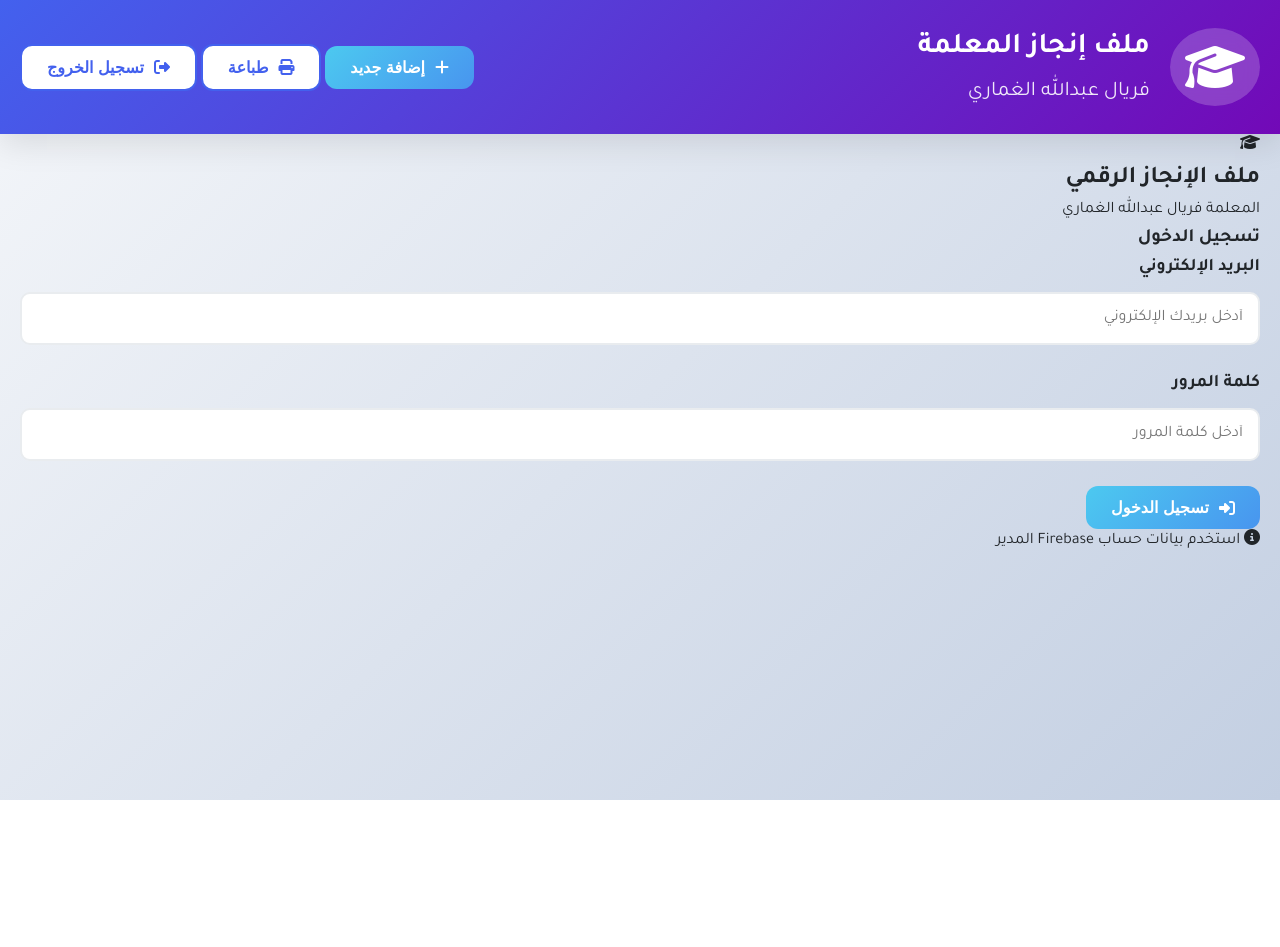
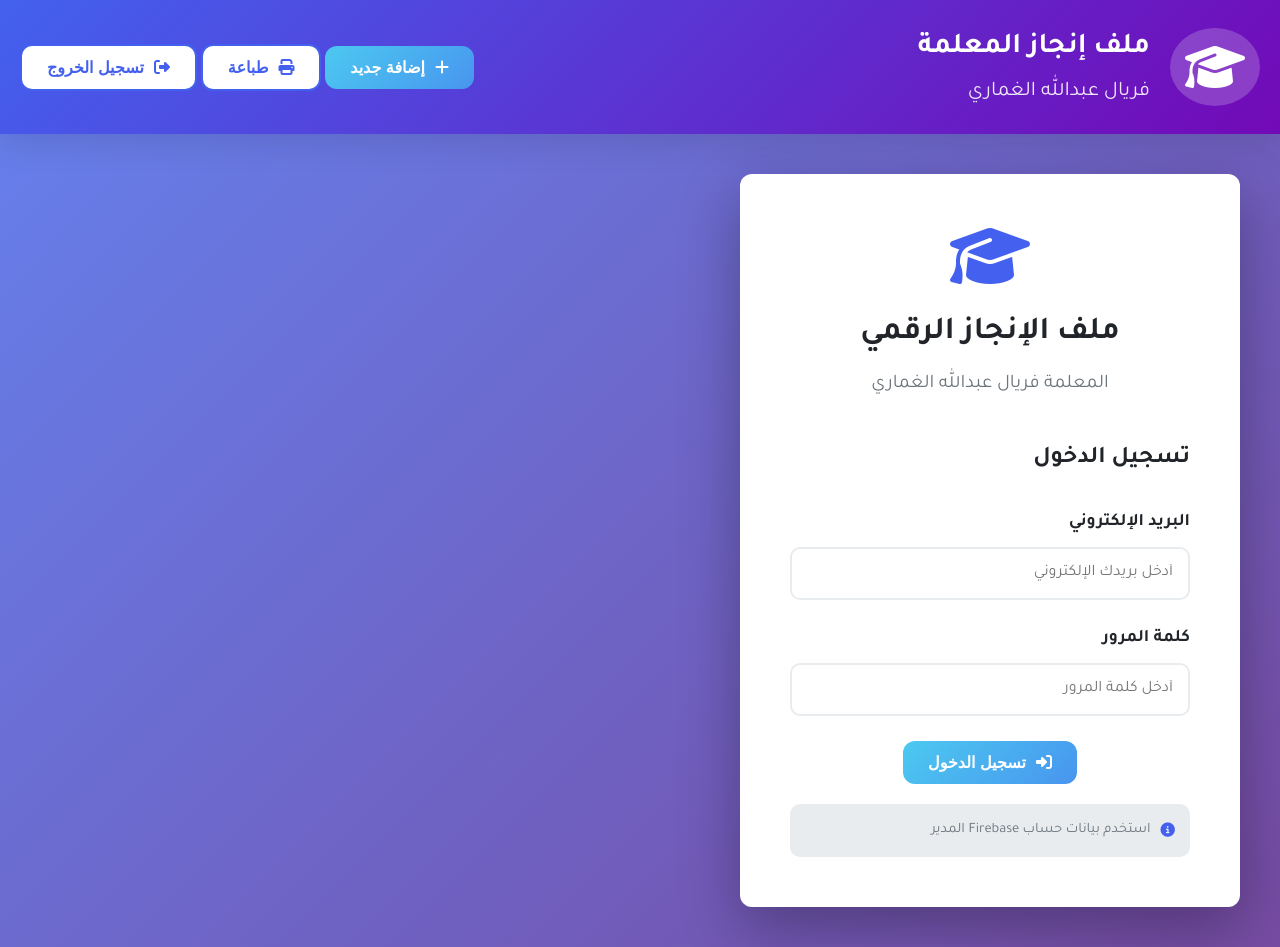
Before and after one commit to srcode11/frial-portfolio44, a website: page index.html in a window 1280 px wide. Before the commit the page ends 800 px from the top, so only its background shows below. Drawn offline with Linux system fonts and the light colour scheme; no server answers; a script that the page names is missing.

Commit message:
Update style.css

```diff
--- a/style.css
+++ b/style.css
@@ -858,3 +858,157 @@ body {
         max-height: 150px !important;
     }
 }
+/* ===== LOGIN SECTION ===== */
+.login-section {
+    display: flex;
+    align-items: center;
+    justify-content: center;
+    min-height: 100vh;
+    background: linear-gradient(135deg, #667eea 0%, #764ba2 100%);
+    padding: 40px 20px;
+}
+
+.login-container {
+    background: white;
+    border-radius: var(--border-radius);
+    padding: 50px;
+    max-width: 500px;
+    width: 100%;
+    box-shadow: 0 20px 60px rgba(0, 0, 0, 0.3);
+    text-align: center;
+}
+
+.login-header {
+    margin-bottom: 40px;
+}
+
+.login-header i {
+    font-size: 4rem;
+    color: var(--primary);
+    margin-bottom: 20px;
+    display: block;
+}
+
+.login-header h2 {
+    font-size: 2rem;
+    color: var(--dark);
+    margin-bottom: 10px;
+}
+
+.login-header p {
+    color: var(--gray);
+    font-size: 1.2rem;
+}
+
+.login-form {
+    margin-top: 30px;
+}
+
+.login-form h3 {
+    font-size: 1.5rem;
+    color: var(--dark);
+    margin-bottom: 30px;
+    text-align: right;
+}
+
+.login-form .form-group {
+    margin-bottom: 25px;
+    text-align: right;
+}
+
+.login-form label {
+    display: block;
+    margin-bottom: 10px;
+    color: var(--dark);
+    font-weight: 600;
+    font-size: 1.1rem;
+}
+
+.login-form input {
+    width: 100%;
+    padding: 15px;
+    border: 2px solid var(--light-gray);
+    border-radius: 10px;
+    font-size: 1rem;
+    font-family: 'Tajawal', sans-serif;
+    transition: var(--transition);
+}
+
+.login-form input:focus {
+    outline: none;
+    border-color: var(--primary);
+    box-shadow: 0 0 0 3px rgba(67, 97, 238, 0.2);
+}
+
+.login-info {
+    margin-top: 20px;
+    padding: 15px;
+    background: var(--light-gray);
+    border-radius: 10px;
+    text-align: right;
+}
+
+.login-info p {
+    color: var(--gray);
+    font-size: 0.9rem;
+    display: flex;
+    align-items: center;
+    gap: 10px;
+}
+
+.login-info i {
+    color: var(--primary);
+}
+
+/* ===== IMAGE UPLOAD STYLES ===== */
+.image-upload-group {
+    margin-top: 10px;
+}
+
+.upload-placeholder {
+    display: flex;
+    flex-direction: column;
+    align-items: center;
+    justify-content: center;
+    height: 150px;
+    border: 2px dashed #ccc;
+    border-radius: 10px;
+    color: #666;
+    cursor: pointer;
+    transition: all 0.3s ease;
+    background: #f8f9fa;
+}
+
+.upload-placeholder:hover {
+    border-color: var(--primary);
+    background: rgba(67, 97, 238, 0.05);
+}
+
+.upload-placeholder i {
+    font-size: 3rem;
+    margin-bottom: 10px;
+    color: #aaa;
+}
+
+.upload-placeholder span {
+    font-size: 0.9rem;
+}
+
+.btn-small {
+    padding: 8px 15px;
+    font-size: 0.9rem;
+    margin-top: 10px;
+    background: var(--light-gray);
+    color: var(--dark);
+    border: none;
+    border-radius: 8px;
+    cursor: pointer;
+    transition: var(--transition);
+}
+
+.btn-small:hover {
+    background: var(--primary);
+    color: white;
+}
+
+/* ===== بقية الأنماط من الملف السابق تبقى كما هي ===== */
```
